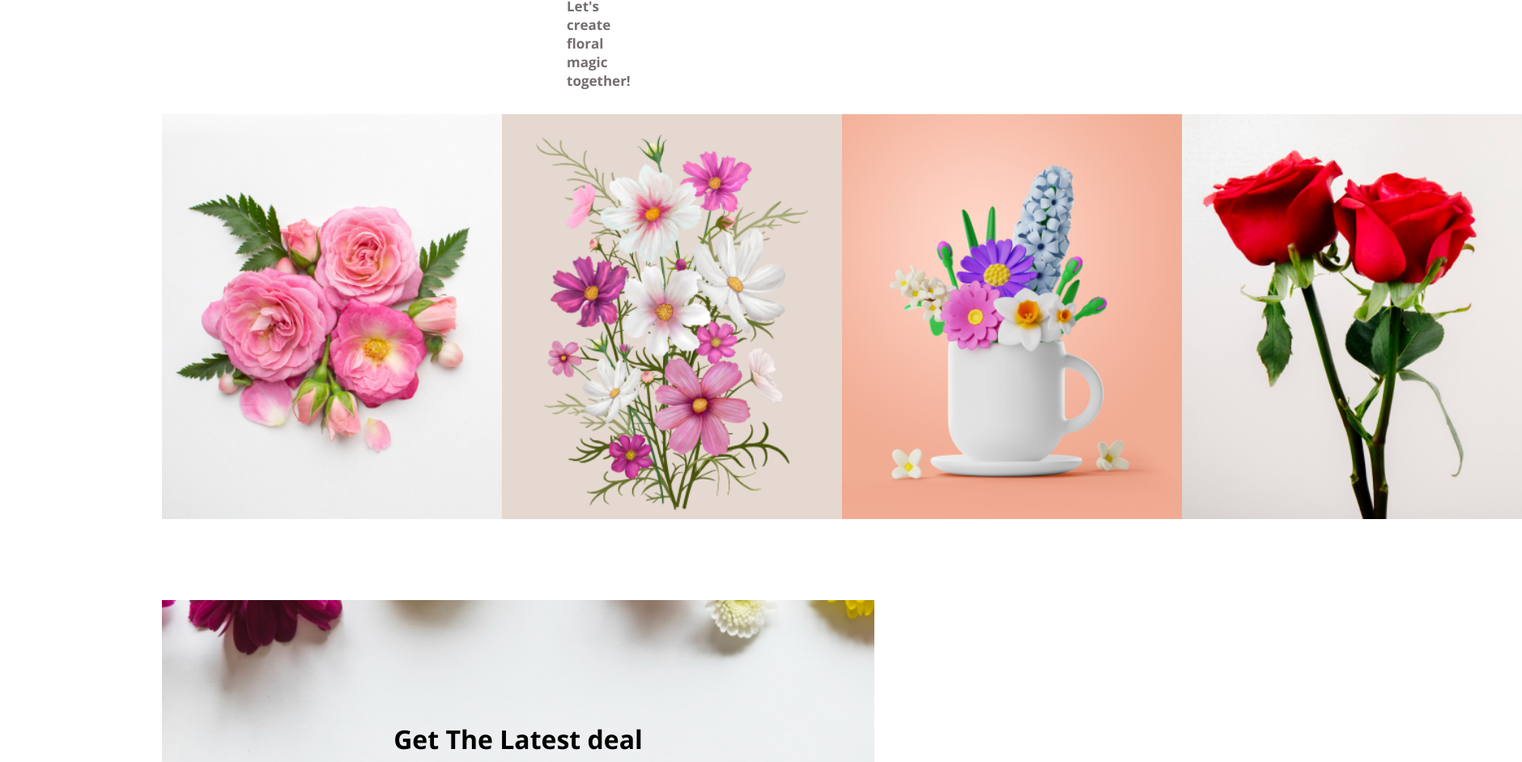
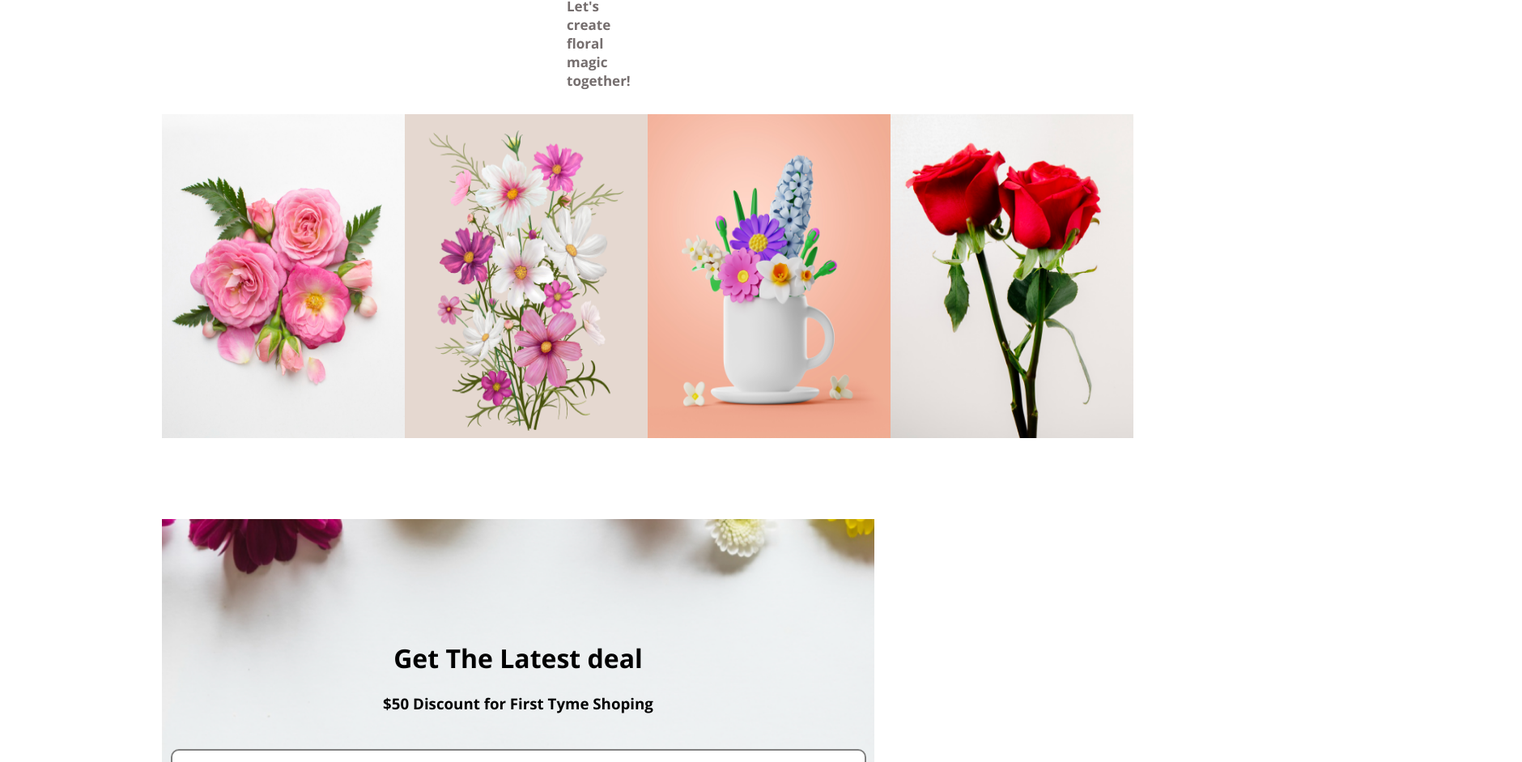
Before and after one commit to KamrulHasanPolash2023/first-assignment-flowershop, a plain HTML site: page index.html in a window 1280 px wide. Shown: the part 3553-4494 px from the top of the page at 81% size, 1880 px wide, since content can reach past the window. Drawn offline with nearby package versions, Linux system fonts and the light colour scheme.

Commit message:
First assignment happy online flowershop pwebsite poroject done

```diff
--- a/index.html
+++ b/index.html
@@ -78,10 +78,10 @@
                         <!-- instagrams down phto section -->
 
         <div class="four-photo-container">
-            <img width="420px" height="500px" src="./Flower Asset/Flower 01.png" alt=" thre flowers">
-            <img width="420px" height="500px" src="./Flower Asset/Rectangle 4.png" alt=" thre flowers">
-            <img width="420px" height="500px" src="./Flower Asset/Rectangle 5.png" alt=" thre flowers">
-            <img width="420px" height="500px" src="./Flower Asset/Rectangle 6.png" alt=" thre flowers">
+            <img width="300px" height="400px" src="./Flower Asset/Flower 01.png" alt=" thre flowers">
+            <img width="300px" height="400px" src="./Flower Asset/Rectangle 4.png" alt=" thre flowers">
+            <img width="300px" height="400px" src="./Flower Asset/Rectangle 5.png" alt=" thre flowers">
+            <img width="300px" height="400px" src="./Flower Asset/Rectangle 6.png" alt=" thre flowers">
         </div>
 
 
```
